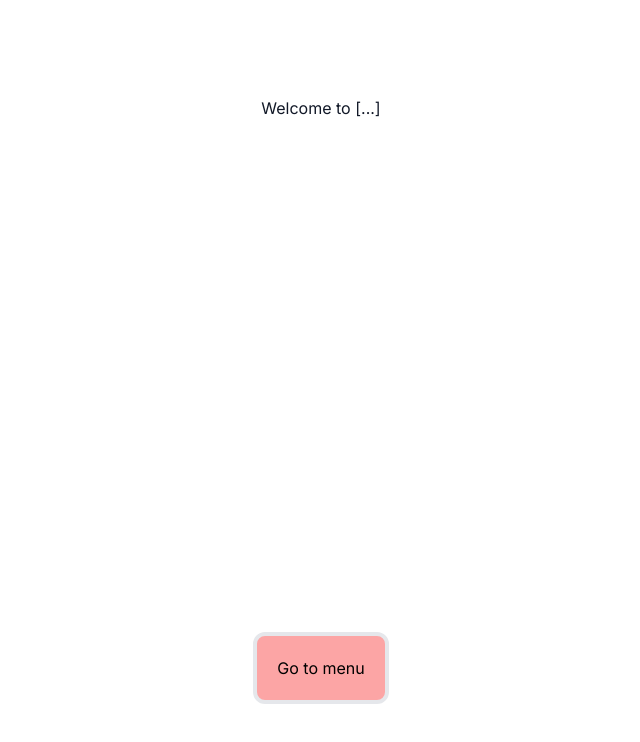
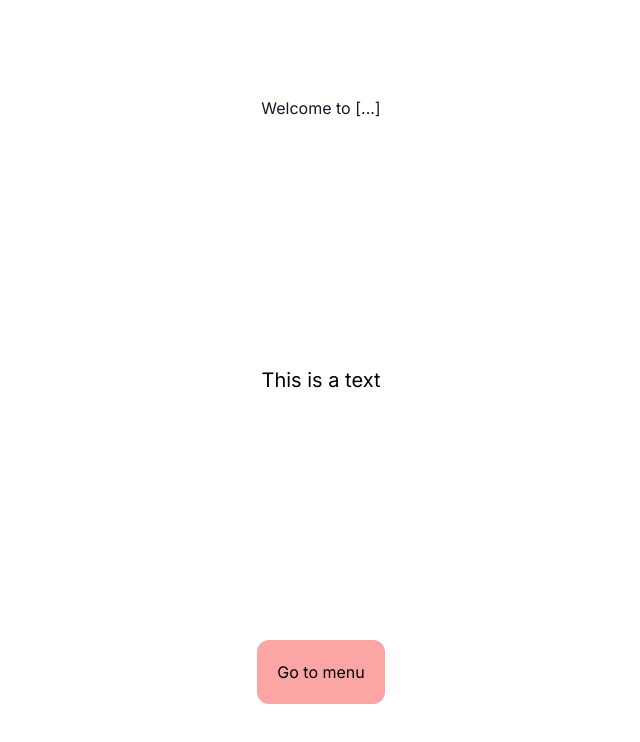
Before and after one commit to j-eick/pos-restaurant, a Next.js app: page / in a window 1280 px wide. Shown: the top 742 px of the page, without its empty margins (319-959 px from the left). Built offline with nearby package versions, Linux system fonts and the light colour scheme.

Commit message:
mv Link_Co LinkCo

```diff
--- a/app/components/ui/link/Link.tsx
+++ b/app/components/ui/link/Link.tsx
@@ -8,12 +8,7 @@ type LinkProp = {
   variant?: "" | "menuLink";
 };
 
-export const Link_Co = ({
-  children,
-  href = "",
-  className,
-  variant = "",
-}: LinkProp) => {
+export const LinkCo = ({ children, href = "", className, variant = "" }: LinkProp) => {
   const style = useMemo(() => {
     const hover = {
       red: `transition-all hover:bg-red-hover`,
@@ -21,7 +16,7 @@ export const Link_Co = ({
 
     switch (variant) {
       case "menuLink":
-        return `px-5 py-5 bg-red border-4 rounded-xl cursor-pointer ${hover.red}`;
+        return `px-5 py-5 bg-red rounded-xl cursor-pointer ${hover.red}`;
 
       default:
         return "px-3 py-3 bg-gray-200 rounded-xl";
--- a/app/components/ui/link/index.ts
+++ b/app/components/ui/link/index.ts
@@ -1 +1 @@
-export { Link_Co } from "./Link";
+export { LinkCo } from "./Link";
--- a/app/page.tsx
+++ b/app/page.tsx
@@ -1,12 +1,16 @@
-import { Link_Co } from "./components/ui/link";
+import { LinkCo } from "./components/ui/link";
+import { Text } from "./components/ui/text";
 
 export default function Home() {
   return (
     <main className="flex min-h-screen flex-col items-center justify-between p-24">
       <h1 className="text-primary">Welcome to [...]</h1>
-      <Link_Co href={"/menu"} variant="menuLink">
+      <Text tag={"p"} className="text-xl">
+        This is a text
+      </Text>
+      <LinkCo href={"/menu"} variant="menuLink">
         Go to menu
-      </Link_Co>
+      </LinkCo>
     </main>
   );
 }
```
